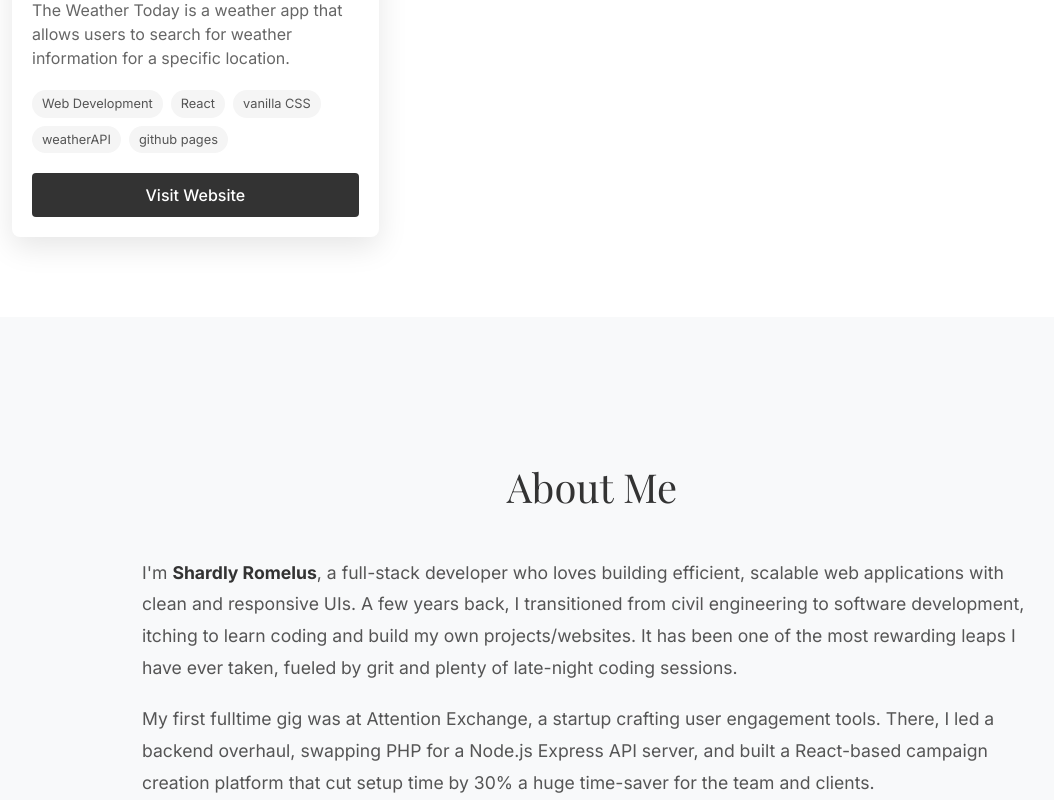
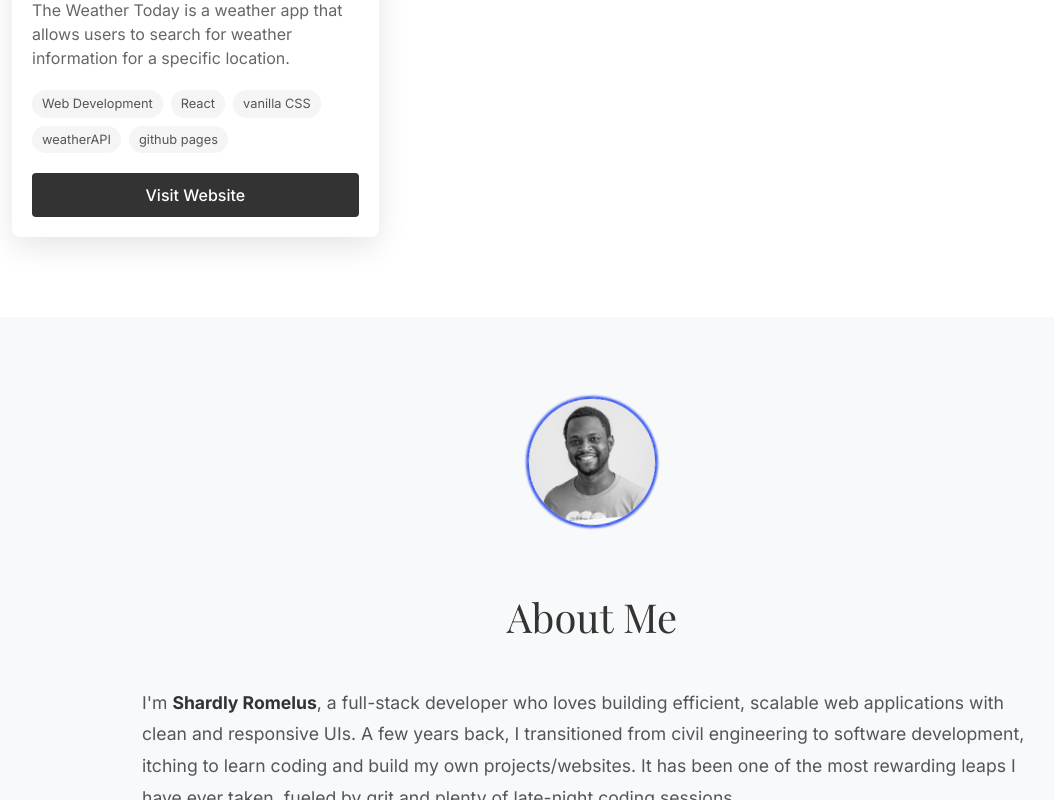
Before and after one commit to sromelus/my_dev_porfolio, a Next.js app: page / in a window 1280 px wide. Shown: the part 2000-2800 px from the top of the page, without its empty margins (48-1102 px from the left). Built offline with nearby package versions, Linux system fonts and the light colour scheme.

Commit message:
enhance About component with profile image and new styles; add animations for visual appeal

```diff
--- a/app/components/About.tsx
+++ b/app/components/About.tsx
@@ -1,12 +1,17 @@
-'use client';
+// 'use client';
 import React from 'react';
 import Link from 'next/link';
 import styles from './styles/About.module.css';
+import { shardlyRomelusPic } from '../../images';
+import Image from 'next/image';
 
 const About: React.FC = () => {
   return (
     <section id="about" className={styles.aboutSection}>
       <div className={styles.container}>
+        <div className={styles.heroImage}>
+          <Image src={shardlyRomelusPic} alt="Shardly Romelus" className="profile-img" />
+        </div>
         <h2 className={`${styles.sectionTitle} mt-15`}>About Me</h2>
         <div className={styles.aboutContent}>
           <div className={styles.aboutText}>
--- a/app/components/styles/About.module.css
+++ b/app/components/styles/About.module.css
@@ -2,6 +2,23 @@
     max-width: 1200px;
     margin: 0 auto;
     padding: 0 20px;
+  }
+
+  .heroImage {
+    width: 130px;
+    height: 130px;
+    border-radius: 50%;
+    overflow: hidden;
+    border: 2px solid var(--primary);
+    box-shadow: 0 0 2px 1px var(--primary);
+    margin: 0 auto;
+    animation: rocking 5s linear infinite;
+  }
+
+  @keyframes rocking {
+    0% {transform: translate(0px, 0px) rotate(0deg);}
+    10% {transform: translate(0px, 0px) rotate(5deg);}
+    20% {transform: translate(0px, 0px) rotate(-5deg);}
   }
 
   .sectionTitle {
--- a/app/components/styles/Hero.module.css
+++ b/app/components/styles/Hero.module.css
@@ -15,6 +15,28 @@
   box-shadow: 0 0 2px 1px var(--primary);
   top: -11%;
   left: 41%;
+  animation: tumble 10s linear forwards;
+}
+
+.tumbleElement {
+  animation: tumble 10s linear forwards;
+}
+
+@keyframes tumble {
+  0% {transform: translate(0px, 0px) rotate(0deg); opacity: 1;}
+  10% {transform: translate(15px, 10px) rotate(25deg); opacity: 1;}
+  20% {transform: translate(30px, 10px) rotate(50deg); opacity: 1;}
+  30% {transform: translate(45px, 10px) rotate(75deg); opacity: 1;}
+  40% {transform: translate(60px, 10px) rotate(100deg); opacity: 1;}
+  50% {transform: translate(75px, 10px) rotate(125deg); opacity: 1;}
+  60% {transform: translate(90px, 10px) rotate(150deg); opacity: 1;}
+  70% {transform: translate(105px, 10px) rotate(175deg); opacity: 1;}
+  80% {transform: translate(120px, 10px) rotate(200deg); opacity: 1;}
+  85% {transform: translate(140px, 10px) rotate(225deg); opacity: 1;}
+  90% {transform: translate(180px, 10px) rotate(250deg); opacity: 1;}
+  95% {transform: translate(190px, 300px) rotate(275deg); opacity: 1;}
+  96% {transform: translate(200px, 1000px) rotate(300deg); opacity: 1;}
+  100% {transform: translate(200px, 1000px) rotate(300deg); opacity: 0;}
 }
 
 .heroTitle {
```
